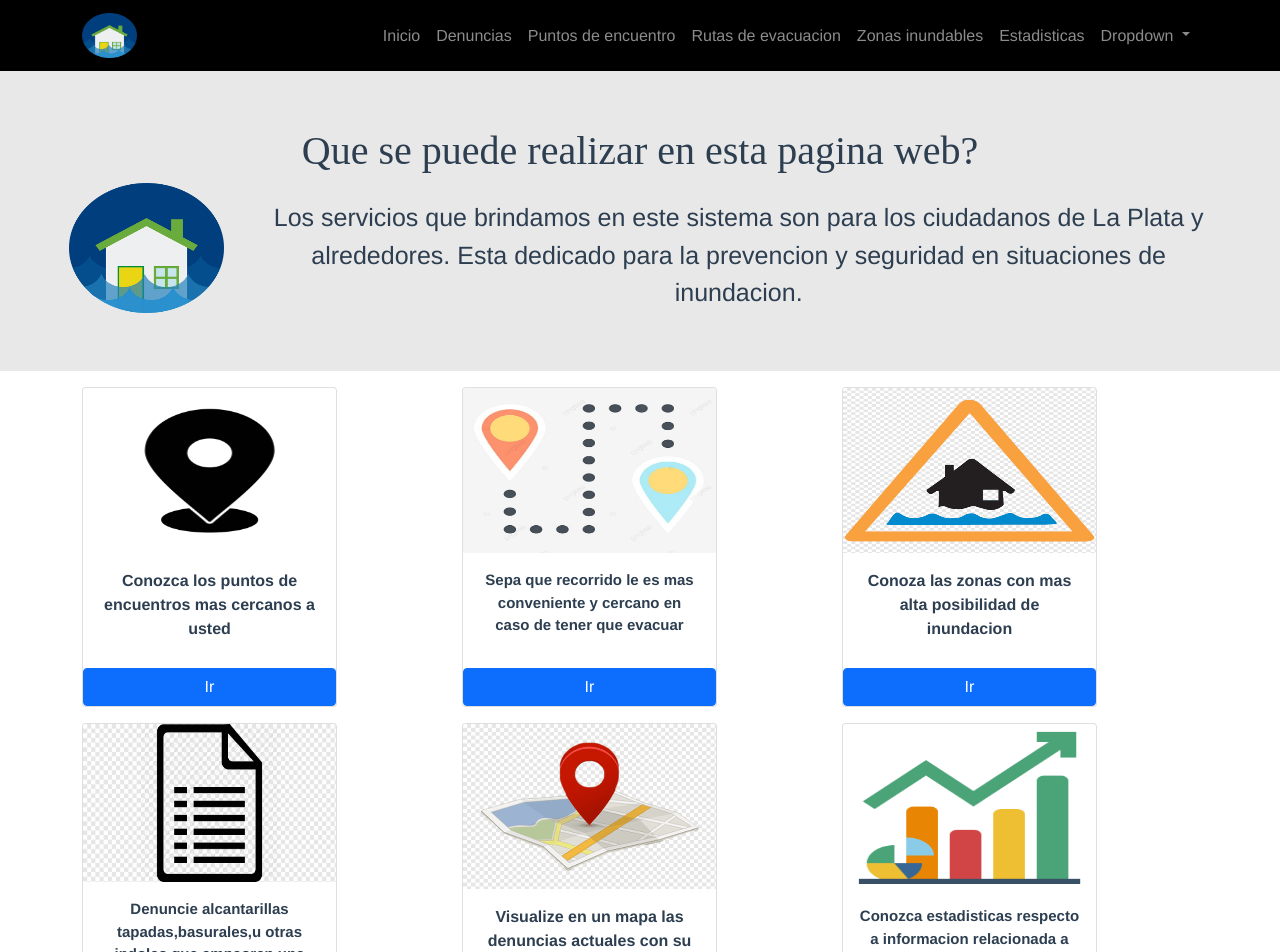
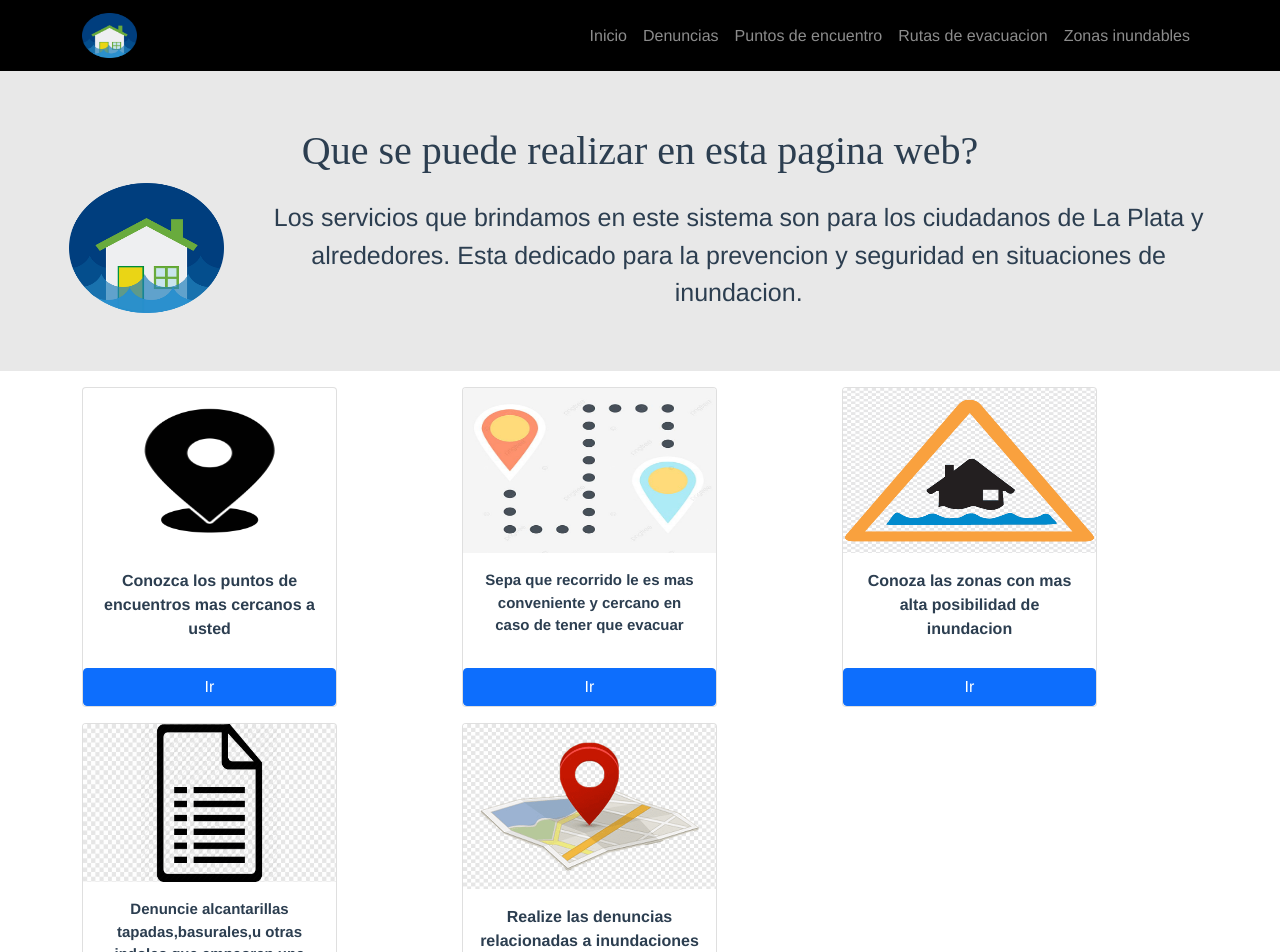
Before and after one commit to agustjn/flood-control-system, a Vue app in the folder web/: page / in a window 1280 px wide. Shown: the top 952 px of the page. Built offline with nearby package versions, Linux system fonts and the light colour scheme.

Commit message:
Cambios de vista en el form de denuncias

```diff
--- a/web/src/components/Navbar.vue
+++ b/web/src/components/Navbar.vue
@@ -1,5 +1,5 @@
 <template>
-  <nav class="navbar navbar-expand-lg navbar-dark static-top" style="background-color: black">
+  <nav class="navbar navbar-expand-lg navbar-dark static-top " style="background-color: black">
     <div class="container">
       <a class="navbar-brand" href="#">
         <img
@@ -45,34 +45,8 @@
               Zonas inundables
             </router-link>
           </li>
-          <li>
-            <router-link to="/stadistics" class="nav-link">
-              Estadisticas
-            </router-link>
-          </li>
-          <li class="nav-item dropdown">
-            <a
-              class="nav-link dropdown-toggle"
-              href="#"
-              id="navbarDropdown"
-              role="button"
-              data-bs-toggle="dropdown"
-              aria-expanded="false"
-            >
-              Dropdown
-            </a>
-            <ul
-              class="dropdown-menu dropdown-menu-end"
-              aria-labelledby="navbarDropdown"
-            >
-              <li><a class="dropdown-item" href="#">Action</a></li>
-              <li><a class="dropdown-item" href="#">Another action</a></li>
-              <li>
-                <hr class="dropdown-divider" />
-              </li>
-              <li><a class="dropdown-item" href="#">Something else here</a></li>
-            </ul>
-          </li>
+
+
         </ul>
       </div>
     </div>
--- a/web/src/components/home/Home.vue
+++ b/web/src/components/home/Home.vue
@@ -42,18 +42,13 @@
                 text="Denuncie alcantarillas tapadas,basurales,u otras indoles que empeoren una inundacion"
                 link="/reports"/>
             </div>
-            <div class="col-md-4 col-sm-12 mt-3">
+            <div class="col-md-6 col-sm-6 mt-3">
                 <Card
                 image_name="mapa"
-                text="Visualize en un mapa las denuncias actuales con su respectivo estado"
+                text="Realize las denuncias relacionadas a inundaciones "
                 link="/meeting-points"/>
             </div>
-            <div class="col-md-4 col-sm-12 mt-3" style="font-size:15px">
-                <Card
-                image_name="stadistics"
-                text="Conozca estadisticas respecto a informacion relacionada a las inundaciones"
-                link="/stadistics"/>
-        </div>
+
 
         </div>
     </div>
--- a/web/src/components/meeting_points/MeetingPoint.vue
+++ b/web/src/components/meeting_points/MeetingPoint.vue
@@ -16,7 +16,7 @@
 </div>
 <div class="container mt-5">
       <div class="card text-white bg-info mb-3" v-for="(point, index) in points" :key="index">
-        <div class="card-header">{{point.name}}</div>
+        <div class="card-header">"informacion de muestra"</div>
         <div class="card-body">
           <h5 class="card-title">{{point.address}}</h5>
           <p class="card-text">
--- a/web/src/components/reports/Report.vue
+++ b/web/src/components/reports/Report.vue
@@ -2,66 +2,66 @@
   <h1 class="title">Denunciar</h1>
   <form
     v-on:submit.prevent="submitDenuncia">
-    <div style="width: 50%; float: left">
-      <div>
-        <label class="form-label" for="">Titulo: </label>
+    <div  style="width: 50%; float: left ">
+      <div class="form-group mt-2 text-center">
+
         <input
-          class="form-input"
+          class="form-control "
           type="text"
           placeholder="titulo"
           v-model="form.title"
         />
       </div>
-      <div>
-        <label class="form-label" for="">Categoria: </label>
+      <div class = "form-group mt-2">
 
-        <select v-model="form.category">
+
+        <select  class="form-control" v-model="form.category">
           <option disabled value="">seleccione categoria</option>
           <option>Alcantarillas</option>
           <option>Basura</option>
           <option>Otros</option>
         </select>
       </div>
-      <div>
-        <span>Descripción: </span>
+      <div class = "form-group mt-2">
         <textarea
+          class = "form-control"
           v-model="form.description"
           placeholder="ingrese una descripción de la denuncia"
         ></textarea>
       </div>
-      <div>
-        <label class="form-label" for="">Nombre: </label>
+      <div class = "form-group mt-2">
+
         <input
-          class="form-input"
+          class="form-control"
           type="text"
           placeholder="nombre"
           v-model="form.first_name"
         />
       </div>
-      <div>
-        <label class="form-label" for="">Apellido: </label>
+      <div class = "form-group mt-2">
+
         <input
-          class="form-input"
+          class="form-control"
           type="text"
           placeholder="apellido"
           v-model="form.last_name"
         />
       </div>
-      <div>
-        <label class="form-label" for="">Telefono: </label>
+      <div class = "form-group mt-2">
+
         <input
-          class="form-input"
+          class="form-control"
           type="text"
           placeholder="telefono"
           v-model="form.phone"
         />
       </div>
-      <div>
-        <label class="form-label" for="">E-mail: </label>
+      <div class = "form-group mt-2" >
+
         <input
-          class="form-input"
-          type="text"
-          placeholder="mail"
+          type="email"
+          class="form-control"
+          placeholder="Ingrese su email"
           v-model="form.email"
         />
       </div>
--- a/web/src/components/routes_of_evacuation/Map.vue
+++ b/web/src/components/routes_of_evacuation/Map.vue
@@ -96,11 +96,6 @@ export default {
       }
       return coords;
     },
-    evaluatePopup(index, coordinates) {
-      console.log(index == 0 || index == coordinates.length);
-
-      return index == 0 || index == coordinates.length;
-    },
   },
 };
 </script>
```
